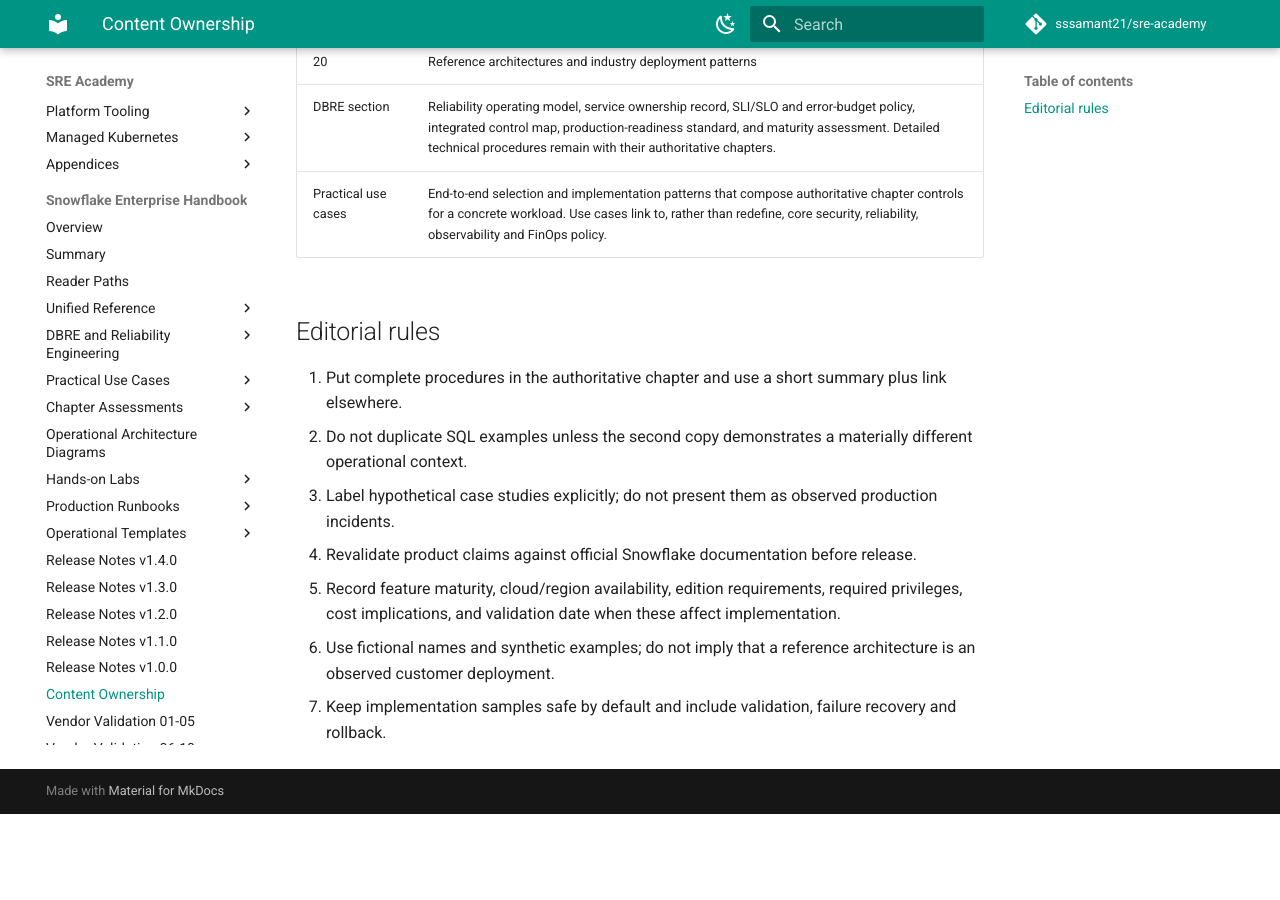
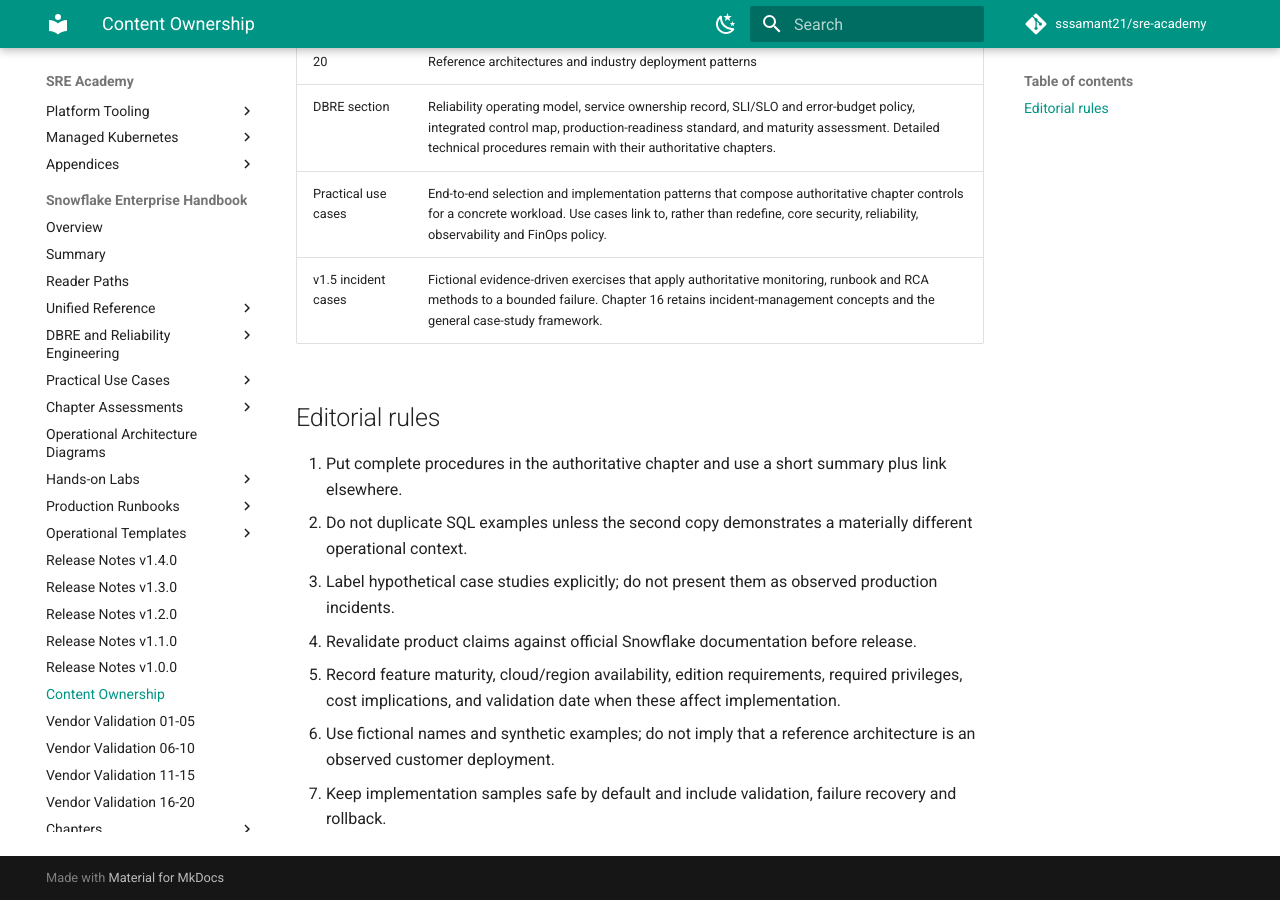
Before and after one commit to sssamant21/sre-academy, an MkDocs documentation site: the page built from docs/books/snowflake/content-ownership.md, in a window 1280 px wide and 900 px high, scrolled down 922 px. Built offline with MkDocs 1.6.1 and Material for MkDocs 9.7.7, drawn with Linux system fonts in a browser that asks for light colours; comment, search, counter and statistics services are not loaded; before the commit the page ends 1736 px from its top, so only the background shows below that.

Commit message:
docs(snowflake): link v1.5 incident case studies

```diff
--- a/docs/books/snowflake/content-ownership.md
+++ b/docs/books/snowflake/content-ownership.md
@@ -19,6 +19,7 @@
 | 20 | Reference architectures and industry deployment patterns |
 | DBRE section | Reliability operating model, service ownership record, SLI/SLO and error-budget policy, integrated control map, production-readiness standard, and maturity assessment. Detailed technical procedures remain with their authoritative chapters. |
 | Practical use cases | End-to-end selection and implementation patterns that compose authoritative chapter controls for a concrete workload. Use cases link to, rather than redefine, core security, reliability, observability and FinOps policy. |
+| v1.5 incident cases | Fictional evidence-driven exercises that apply authoritative monitoring, runbook and RCA methods to a bounded failure. Chapter 16 retains incident-management concepts and the general case-study framework. |
 
 ## Editorial rules
 
```
